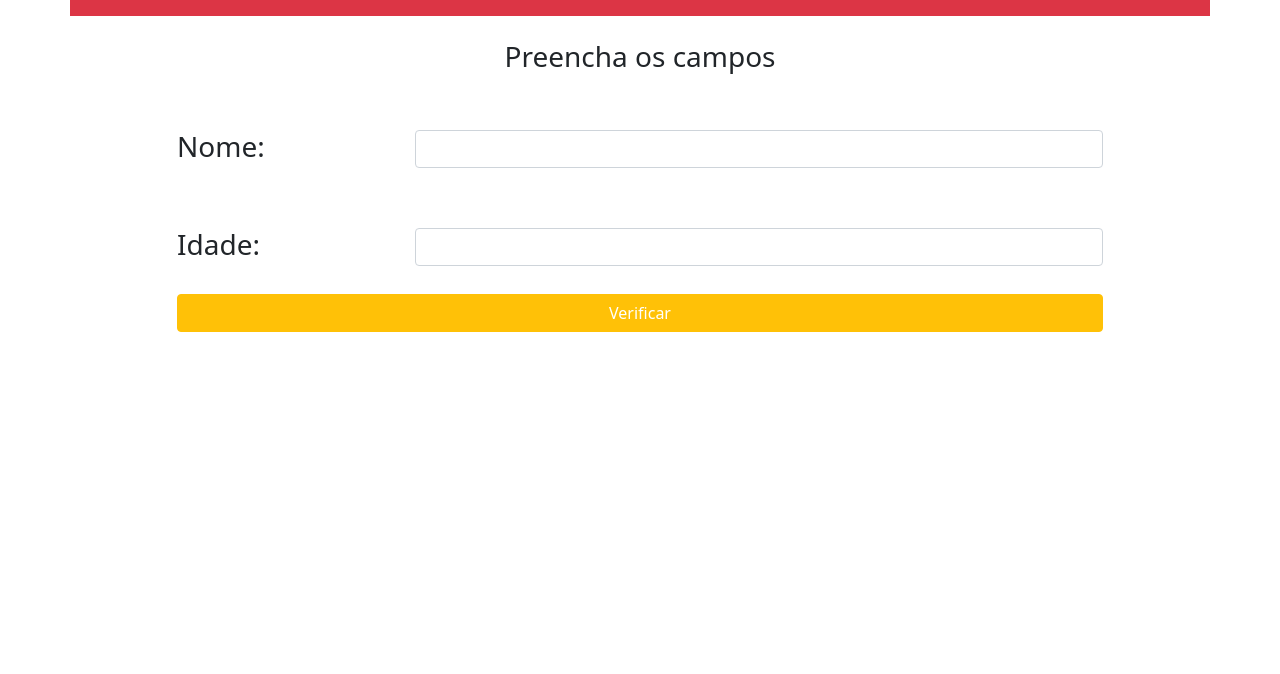
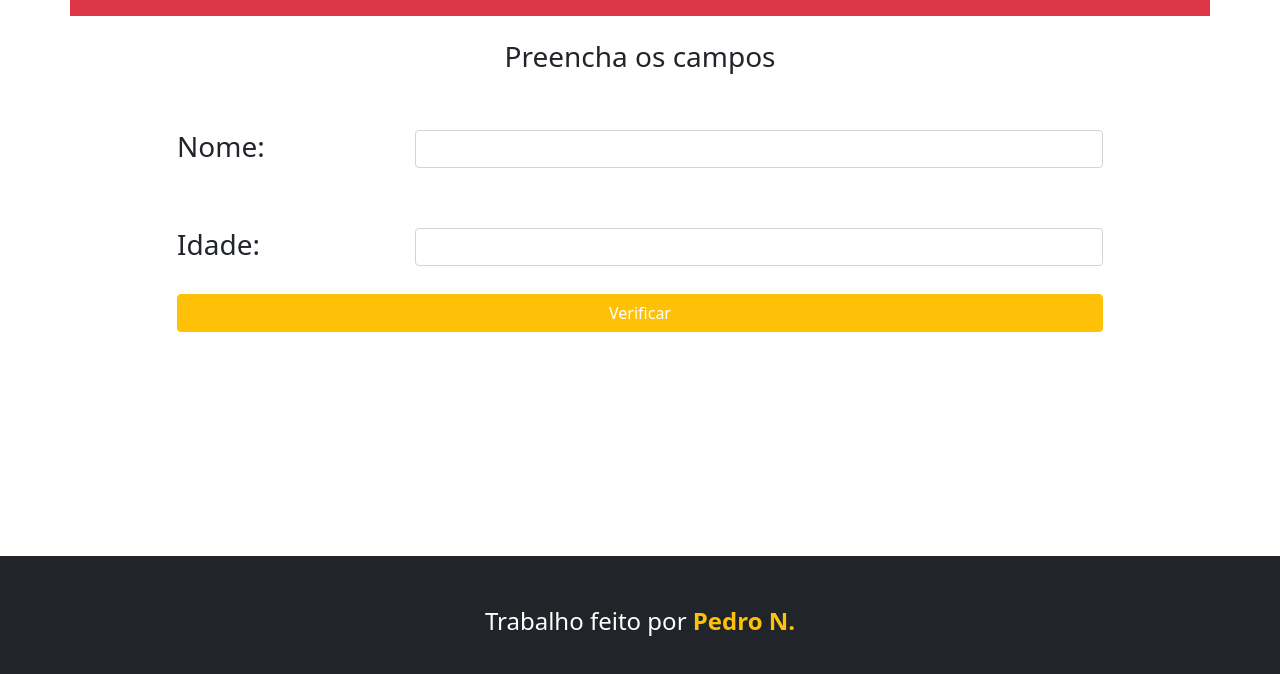
Before and after one commit to Pedrorcpla/TesteIdadePAM, a website: page www/index.html in a window 1280 px wide. Shown: the part 118-792 px from the top of the page. Drawn offline with nearby package versions, Linux system fonts and the light colour scheme.

Commit message:
Versão Final

```diff
--- a/www/css/style.css
+++ b/www/css/style.css
@@ -5,3 +5,7 @@
 .espaco{
   padding-top: 5%;
 }
+.rodape{
+  padding-top: 4%;
+  padding-bottom: 3%;
+}
--- a/www/index.html
+++ b/www/index.html
@@ -68,6 +68,11 @@
         <button class="btn btn-warning col-12 text-white" id="verificar">Verificar</button>
       </div>
     </div>
+    <div class="row fixed-bottom bg-dark rodape">
+      <div class="col-12 text-white" align="center">
+        <h4>Trabalho feito por <strong class="text-warning">Pedro N.</strong></h4>
+      </div>
+    </div>
   </div>
 </body>
 </html>
```
